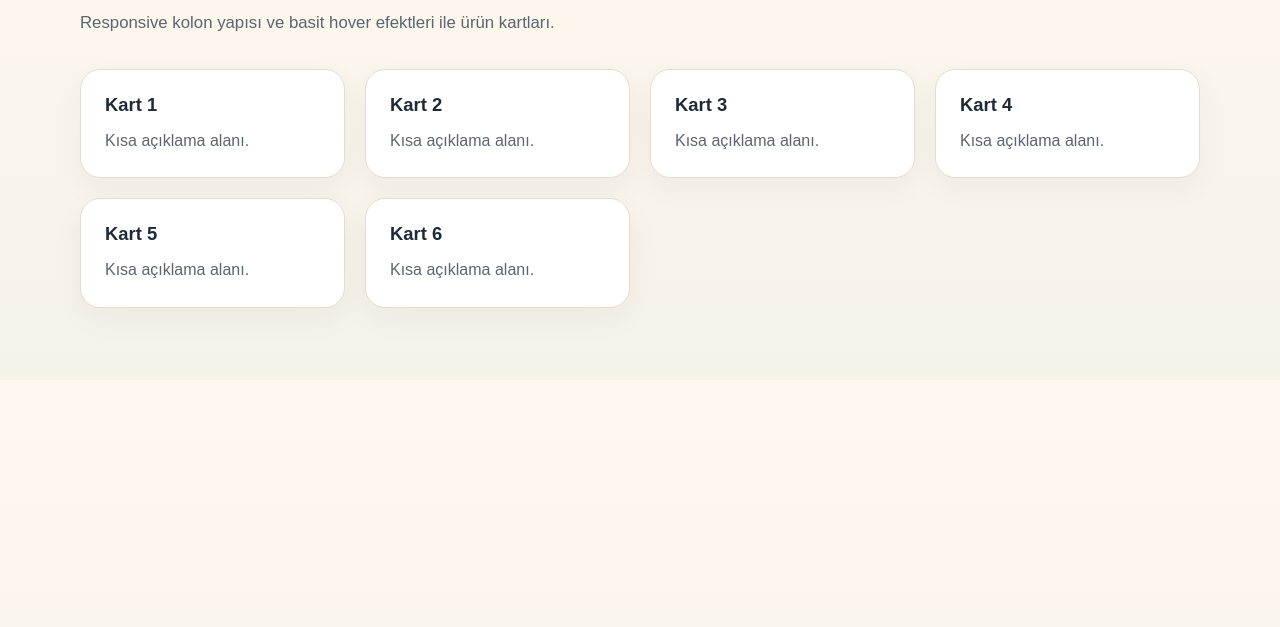
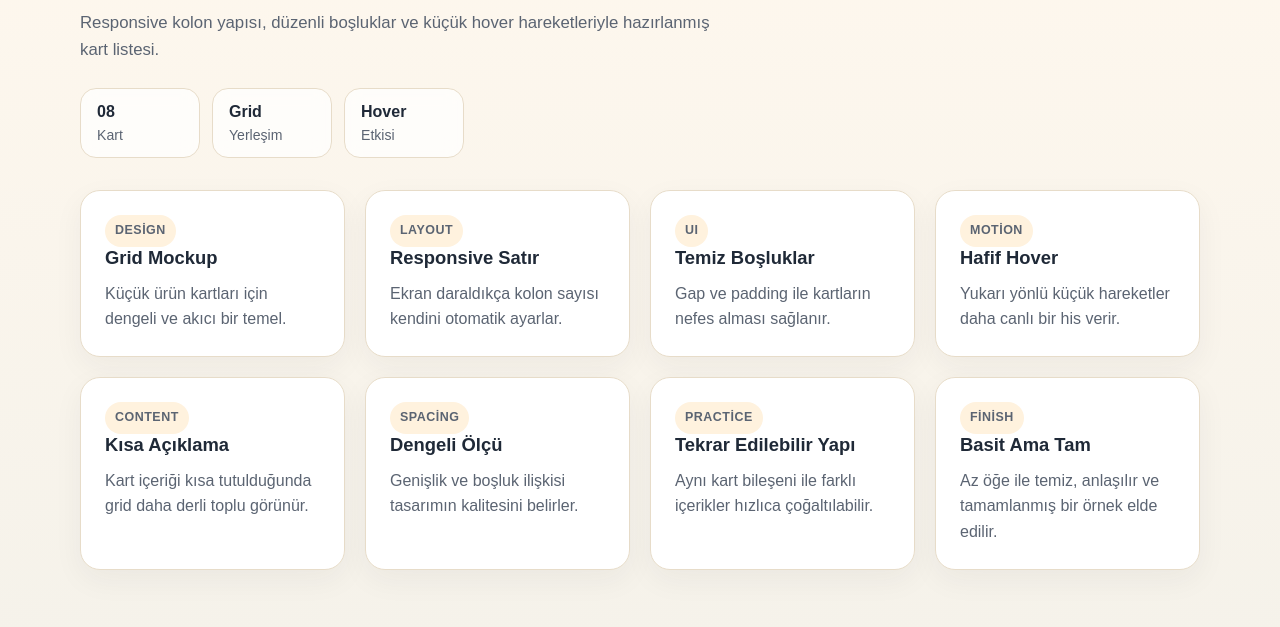
Before and after one commit to poyraz-labs/html-css, a website built with Vite: page card-grid-system/index.html in a window 1280 px wide. Shown: the part 153-780 px from the top of the page. Built offline with nearby package versions, Linux system fonts and the light colour scheme.

Commit message:
feat: complete card grid system with responsive design and animations
- Updated project status to completed, detailing the addition of responsive columns, card contents, and hover effects.
- Finalized phases of development including skeleton structure, grid layout, visual styling, and micro-interactions.
- Added new CSS styles for statistics display, card animations, and hover effects to enhance user experience.
- Implemented fade-up animation for cards and adjusted layout for mobile responsiveness.

```diff
--- a/card-grid-system/index.html
+++ b/card-grid-system/index.html
@@ -12,34 +12,65 @@
         <p class="eyebrow">Grid Practice</p>
         <h1>Kart Grid Sistemi</h1>
         <p class="lead">
-          Responsive kolon yapısı ve basit hover efektleri ile ürün kartları.
+          Responsive kolon yapısı, düzenli boşluklar ve küçük hover hareketleriyle hazırlanmış kart listesi.
         </p>
+
+        <div class="stats" aria-label="Özet bilgiler">
+          <div class="stat">
+            <span class="stat-value">08</span>
+            <span class="stat-label">Kart</span>
+          </div>
+          <div class="stat">
+            <span class="stat-value">Grid</span>
+            <span class="stat-label">Yerleşim</span>
+          </div>
+          <div class="stat">
+            <span class="stat-value">Hover</span>
+            <span class="stat-label">Etkisi</span>
+          </div>
+        </div>
       </section>
 
       <section class="grid" aria-label="Kart listesi">
         <article class="card">
-          <h2>Kart 1</h2>
-          <p>Kısa açıklama alanı.</p>
+          <p class="card-tag">Design</p>
+          <h2>Grid Mockup</h2>
+          <p>Küçük ürün kartları için dengeli ve akıcı bir temel.</p>
         </article>
         <article class="card">
-          <h2>Kart 2</h2>
-          <p>Kısa açıklama alanı.</p>
+          <p class="card-tag">Layout</p>
+          <h2>Responsive Satır</h2>
+          <p>Ekran daraldıkça kolon sayısı kendini otomatik ayarlar.</p>
         </article>
         <article class="card">
-          <h2>Kart 3</h2>
-          <p>Kısa açıklama alanı.</p>
+          <p class="card-tag">UI</p>
+          <h2>Temiz Boşluklar</h2>
+          <p>Gap ve padding ile kartların nefes alması sağlanır.</p>
         </article>
         <article class="card">
-          <h2>Kart 4</h2>
-          <p>Kısa açıklama alanı.</p>
+          <p class="card-tag">Motion</p>
+          <h2>Hafif Hover</h2>
+          <p>Yukarı yönlü küçük hareketler daha canlı bir his verir.</p>
         </article>
         <article class="card">
-          <h2>Kart 5</h2>
-          <p>Kısa açıklama alanı.</p>
+          <p class="card-tag">Content</p>
+          <h2>Kısa Açıklama</h2>
+          <p>Kart içeriği kısa tutulduğunda grid daha derli toplu görünür.</p>
         </article>
         <article class="card">
-          <h2>Kart 6</h2>
-          <p>Kısa açıklama alanı.</p>
+          <p class="card-tag">Spacing</p>
+          <h2>Dengeli Ölçü</h2>
+          <p>Genişlik ve boşluk ilişkisi tasarımın kalitesini belirler.</p>
+        </article>
+        <article class="card">
+          <p class="card-tag">Practice</p>
+          <h2>Tekrar Edilebilir Yapı</h2>
+          <p>Aynı kart bileşeni ile farklı içerikler hızlıca çoğaltılabilir.</p>
+        </article>
+        <article class="card">
+          <p class="card-tag">Finish</p>
+          <h2>Basit Ama Tam</h2>
+          <p>Az öğe ile temiz, anlaşılır ve tamamlanmış bir örnek elde edilir.</p>
         </article>
       </section>
     </main>
--- a/card-grid-system/styles.css
+++ b/card-grid-system/styles.css
@@ -52,6 +52,36 @@ h1 {
   line-height: 1.6;
 }
 
+.stats {
+  display: flex;
+  flex-wrap: wrap;
+  gap: 12px;
+  margin-top: 24px;
+}
+
+.stat {
+  min-width: 120px;
+  padding: 14px 16px;
+  border: 1px solid var(--border);
+  border-radius: 16px;
+  background: rgba(255, 255, 255, 0.72);
+  backdrop-filter: blur(8px);
+}
+
+.stat-value {
+  display: block;
+  font-weight: 700;
+  font-size: 1rem;
+  color: var(--text);
+}
+
+.stat-label {
+  display: block;
+  margin-top: 6px;
+  font-size: 0.88rem;
+  color: var(--muted);
+}
+
 .grid {
   display: grid;
   grid-template-columns: repeat(auto-fit, minmax(220px, 1fr));
@@ -65,12 +95,54 @@ h1 {
   background: var(--surface);
   box-shadow: 0 10px 30px rgba(31, 41, 55, 0.05);
   transition: transform 0.25s ease, box-shadow 0.25s ease, border-color 0.25s ease;
+  animation: fadeUp 0.6s ease both;
 }
 
 .card:hover {
   transform: translateY(-4px);
   border-color: #d9b58b;
   box-shadow: 0 16px 36px rgba(31, 41, 55, 0.1);
+}
+
+.card:nth-child(2) {
+  animation-delay: 0.05s;
+}
+
+.card:nth-child(3) {
+  animation-delay: 0.1s;
+}
+
+.card:nth-child(4) {
+  animation-delay: 0.15s;
+}
+
+.card:nth-child(5) {
+  animation-delay: 0.2s;
+}
+
+.card:nth-child(6) {
+  animation-delay: 0.25s;
+}
+
+.card:nth-child(7) {
+  animation-delay: 0.3s;
+}
+
+.card:nth-child(8) {
+  animation-delay: 0.35s;
+}
+
+.card-tag {
+  display: inline-flex;
+  margin: 0 0 14px;
+  padding: 6px 10px;
+  border-radius: 999px;
+  background: #fff2de;
+  color: #9a5615;
+  font-size: 0.78rem;
+  font-weight: 700;
+  letter-spacing: 0.04em;
+  text-transform: uppercase;
 }
 
 .card h2 {
@@ -84,12 +156,32 @@ h1 {
   line-height: 1.6;
 }
 
+@keyframes fadeUp {
+  from {
+    opacity: 0;
+    transform: translateY(12px);
+  }
+
+  to {
+    opacity: 1;
+    transform: translateY(0);
+  }
+}
+
 @media (max-width: 640px) {
   .page {
     width: min(100% - 24px, 1120px);
     padding: 32px 0 56px;
   }
 
+  .stats {
+    gap: 10px;
+  }
+
+  .stat {
+    min-width: calc(50% - 5px);
+  }
+
   .grid {
     gap: 16px;
   }
```
Also changed, not shown: card-grid-system/plan.md (+17 -13 lines), card-grid-system/README.md, 1 other file.
